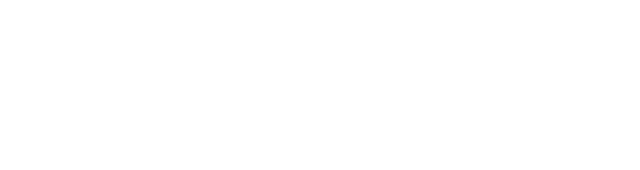
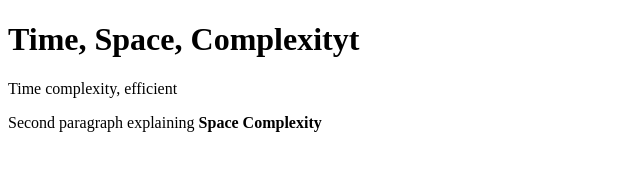
Before and after one commit to acciojob/time-and-space-complexity-sharadr8746-prog, a website: page main.html in a window 1280 px wide. Shown: the whole page, without its empty margins (0-640 px from the left). Drawn offline with Linux system fonts and the light colour scheme.

Commit message:
created a submission

```diff
--- a/main.html
+++ b/main.html
@@ -8,6 +8,10 @@
 
 <body>
 	<!-- the entire body must be written by student -->
+	<h1>Time, Space, Complexityt</h1>
+	<p>Time complexity, efficient </p>
+	<p>Second paragraph explaining <b>Space Complexity</b></p>
+
     <script type="text/javascript" src="./script.js">
 </script>
 
```
